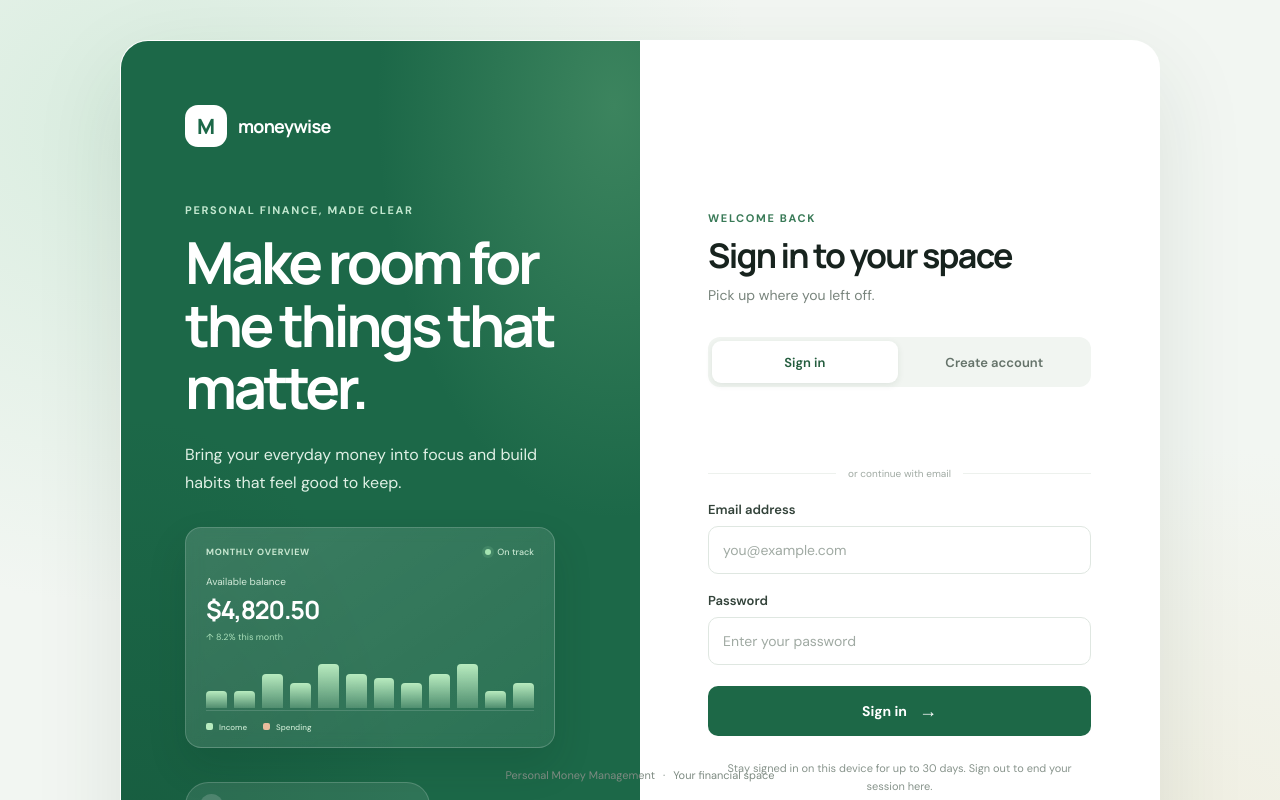
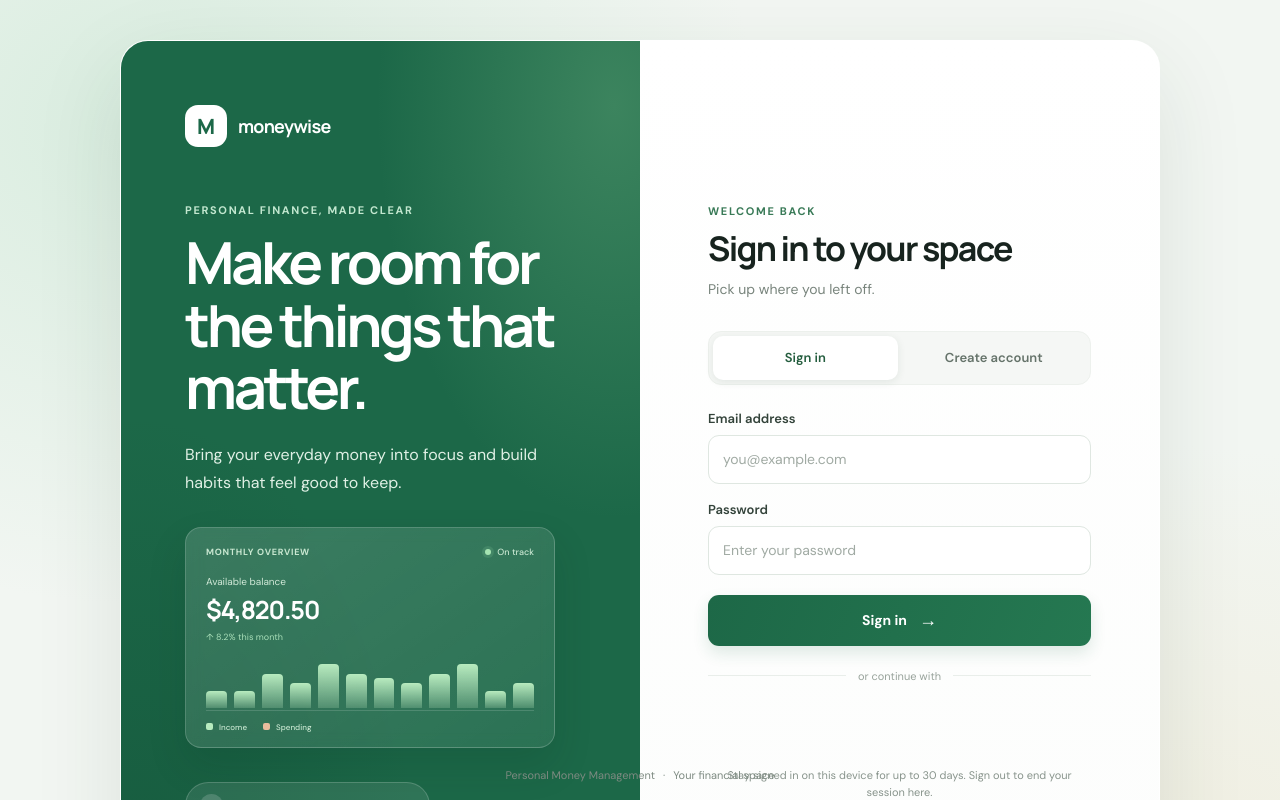
Before and after one commit to maahfuzdev/Personal-Money-Management-System, a React (Vite) app in the folder frontend/: page / in a window 1280 px wide. Shown: the top 800 px of the page. Built offline with nearby package versions, Linux system fonts and the light colour scheme; no server answers.

Commit message:
Polish authentication page and prioritize email login

```diff
--- a/frontend/src/features/auth/AuthScreen.jsx
+++ b/frontend/src/features/auth/AuthScreen.jsx
@@ -96,13 +96,6 @@ function AuthScreen({ onAuthenticated }) {
         </button>
       </div>
 
-      <div className="google-auth-area">
-        {googleClientId
-          ? <div className="google-button" ref={googleButton} />
-          : <button className="google-button google-unconfigured" type="button" disabled>Continue with Google <span>Set VITE_GOOGLE_CLIENT_ID to enable</span></button>}
-        <div className="auth-divider"><span>or continue with email</span></div>
-      </div>
-
       <form
         id="auth-form-panel"
         className="auth-form"
@@ -164,6 +157,13 @@ function AuthScreen({ onAuthenticated }) {
         </button>
       </form>
 
+      <div className="google-auth-area">
+        <div className="auth-divider"><span>or {isRegistering ? 'create an account' : 'continue'} with</span></div>
+        {googleClientId
+          ? <div className="google-button" ref={googleButton} />
+          : <button className="google-button google-unconfigured" type="button" disabled>Continue with Google <span>Google sign-in is not configured yet</span></button>}
+      </div>
+
       <p className="auth-privacy">
         Stay signed in on this device for up to 30 days. Sign out to end your session here.
       </p>
--- a/frontend/src/style.css
+++ b/frontend/src/style.css
@@ -73,20 +73,21 @@ button:focus-visible, input:focus-visible, a:focus-visible { outline: 3px solid
 .privacy-icon { display: grid; width: 23px; height: 23px; place-items: center; border-radius: 50%; background: rgb(255 255 255 / 16%); }
 .story-caption { margin: 0; color: #c2e7cf; font-size: 12px; }
 
-.auth-panel { display: flex; flex-direction: column; justify-content: center; padding: clamp(30px, 5.5vw, 68px); }
+.auth-panel { display: flex; flex-direction: column; justify-content: center; padding: clamp(30px, 5.5vw, 68px); background: linear-gradient(180deg, #fff 0%, #fcfdfc 100%); }
 .auth-heading .eyebrow { margin-bottom: 10px; }
 .auth-heading h2 { margin: 0; font-family: 'Manrope', sans-serif; font-size: clamp(26px, 3vw, 34px); font-weight: 700; letter-spacing: -.05em; line-height: 1.2; }
 .auth-heading > p:last-child { margin: 10px 0 0; color: #78847c; font-size: 14px; line-height: 1.55; }
 
-.auth-tabs { display: grid; grid-template-columns: 1fr 1fr; gap: 4px; margin: 30px 0 25px; padding: 4px; border-radius: 12px; background: #f1f5f1; }
-.auth-tab { min-height: 42px; border: 0; border-radius: 9px; background: transparent; color: #65736a; cursor: pointer; font-size: 13px; font-weight: 600; transition: background .18s ease, color .18s ease, box-shadow .18s ease; }
-.auth-tab.active { background: #fff; color: #245d3e; box-shadow: 0 2px 7px rgb(32 61 42 / 9%); }
-.google-auth-area { display: grid; justify-items: center; gap: 17px; margin: -6px 0 21px; }.google-button { display: grid; width: 100%; min-height: 44px; place-items: center; }.google-button > div { max-width: 100%; }.google-unconfigured { gap: 3px; border: 1px solid #e1e8e2; border-radius: 9px; background: #fff; color: #536258; font-size: 13px; font-weight: 600; }.google-unconfigured span { color: #9aa49c; font-size: 9px; font-weight: 400; }.auth-divider { display: flex; width: 100%; align-items: center; gap: 12px; color: #a0aaa3; font-size: 10px; }.auth-divider::before, .auth-divider::after { height: 1px; flex: 1; background: #edf1ed; content: ''; }
+.auth-tabs { display: grid; grid-template-columns: 1fr 1fr; gap: 4px; margin: 30px 0 25px; padding: 4px; border: 1px solid #edf1ed; border-radius: 13px; background: #f5f7f5; }
+.auth-tab { min-height: 44px; border: 0; border-radius: 10px; background: transparent; color: #65736a; cursor: pointer; font-size: 13px; font-weight: 600; transition: background .18s ease, color .18s ease, box-shadow .18s ease, transform .18s ease; }
+.auth-tab:hover { color: #245d3e; }
+.auth-tab.active { background: #fff; color: #245d3e; box-shadow: 0 2px 8px rgb(32 61 42 / 9%); }
+.google-auth-area { display: grid; justify-items: center; gap: 14px; margin: 23px 0 0; }.google-button { display: grid; width: 100%; min-height: 46px; place-items: center; }.google-button > div { max-width: 100%; }.google-unconfigured { gap: 3px; border: 1px solid #e1e8e2; border-radius: 10px; background: #fff; color: #536258; font-size: 13px; font-weight: 600; }.google-unconfigured span { color: #9aa49c; font-size: 9px; font-weight: 400; }.auth-divider { display: flex; width: 100%; align-items: center; gap: 12px; color: #98a39b; font-size: 11px; }.auth-divider::before, .auth-divider::after { height: 1px; flex: 1; background: #e9eeea; content: ''; }
 
-.auth-form { display: grid; gap: 18px; }
+.auth-form { display: grid; gap: 17px; }
 .form-field { display: grid; gap: 8px; }
 .form-field label { color: #33433a; font-size: 13px; font-weight: 600; }
-.form-field input { width: 100%; min-height: 48px; padding: 0 14px; border: 1px solid #dfe7e1; border-radius: 10px; background: #fff; color: #1a2920; font-size: 14px; transition: border-color .18s ease, box-shadow .18s ease; }
+.form-field input { width: 100%; min-height: 49px; padding: 0 14px; border: 1px solid #dfe7e1; border-radius: 11px; background: #fff; color: #1a2920; font-size: 14px; transition: border-color .18s ease, box-shadow .18s ease, background .18s ease; }
 .form-field input::placeholder { color: #a0aaa3; }
 .form-field input:focus { border-color: #4b9a6c; outline: 0; box-shadow: 0 0 0 3px rgb(75 154 108 / 13%); }
 .form-field input[aria-invalid='true'] { border-color: #c65c53; }
@@ -94,7 +95,7 @@ button:focus-visible, input:focus-visible, a:focus-visible { outline: 3px solid
 .field-hint { color: #808d84; }
 .field-error { color: #a63f38; }
 .form-alert { padding: 12px 14px; border: 1px solid #f1cbc7; border-radius: 10px; background: #fff6f5; color: #963e37; font-size: 13px; line-height: 1.5; }
-.submit-button { display: flex; min-height: 50px; align-items: center; justify-content: center; gap: 12px; margin-top: 3px; border: 0; border-radius: 10px; background: #1d6847; color: #fff; cursor: pointer; font-size: 14px; font-weight: 700; transition: background .18s ease, transform .18s ease; }
+.submit-button { display: flex; min-height: 51px; align-items: center; justify-content: center; gap: 12px; margin-top: 3px; border: 0; border-radius: 11px; background: linear-gradient(110deg, #1d6847, #257851); color: #fff; cursor: pointer; font-size: 14px; font-weight: 700; box-shadow: 0 7px 16px rgb(29 104 71 / 14%); transition: background .18s ease, transform .18s ease, box-shadow .18s ease; }
 .submit-button:hover:not(:disabled) { transform: translateY(-1px); background: #155a3b; }
 .submit-button:disabled { cursor: wait; opacity: .7; }
 .submit-button span { font-size: 18px; font-weight: 400; }
```
